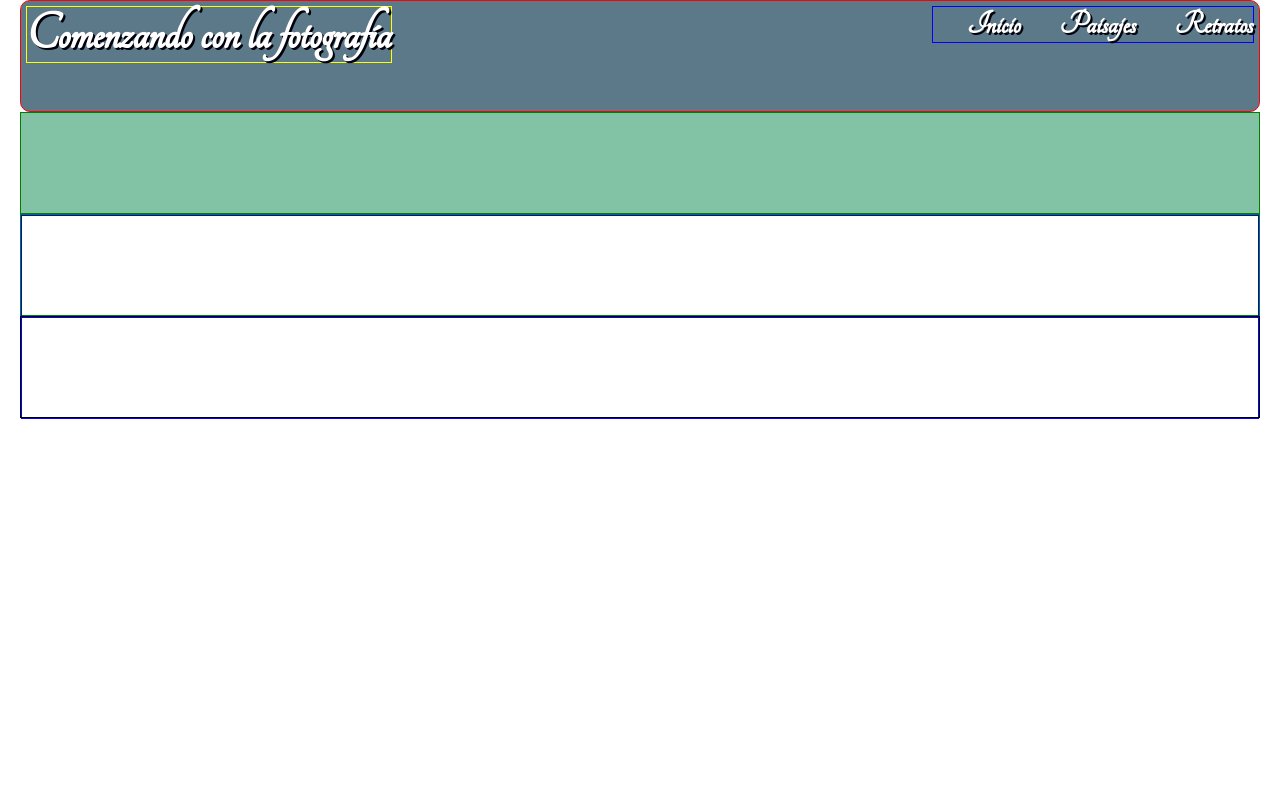
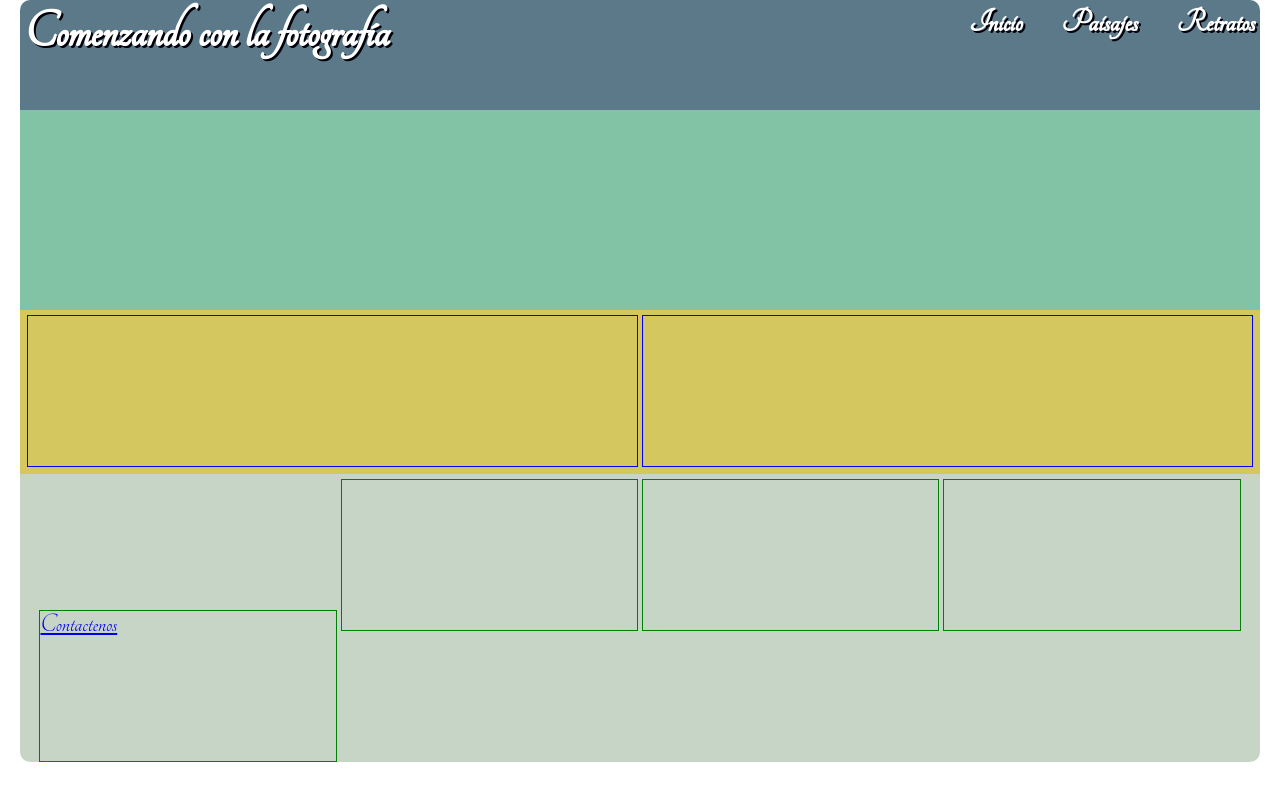
Before and after one commit to andresgt2000/Evaluaci-n-Final-CSS-y-DWR, a plain HTML site: page public_html/index.html in a window 1280 px wide. Drawn offline with Linux system fonts and the light colour scheme.

Commit message:
Definición de estructura de pie

```diff
--- a/public_html/css/estilos.css
+++ b/public_html/css/estilos.css
@@ -22,22 +22,23 @@ body {
 }
 
 header {
-    border: 1px solid red;
+    /*border: 1px solid red;*/
     height: 100px;
     background-color: #5b7989;
-    border-radius: 10px;
+    border-radius: 10px 10px 0 0;
     padding: 5px;
 }
 
 header h1 {
+    /*border: 1px yellow solid;*/
     color: white;
     text-shadow:2px 2px #02010a;
-    border: 1px yellow solid;
+
     display: inline-block
 }
 
 header nav {
-    border: 1px blue solid;
+    /*border: 1px blue solid;*/
     display: inline-block;
     font-size: 1.25em;
     float: right;
@@ -58,20 +59,48 @@ header nav a:hover {
 }
 
 section {
-    border: 1px solid green;
-    height: 100px;
+    /*border: 1px solid green; */
 }
 
 section article {
     border: 1px solid blue;
-    height: 100px;
+    min-height: 150px;
+    height: auto;
 }
 
 footer {
-    border: 1px solid black;
-    height: 100px;
+    /*border: 1px solid black;*/
+    border-radius: 0 0 10px 10px;
+    height: auto;
+    text-align: center;
+    background-color: #C6d5c5;
+    padding: 5px 5px 0 5px;
+}
+
+footer article {
+    border: 1px solid green;
+    width: 24%;
+    display: inline-flex;
+    flex-direction: row;
+    min-height: 150px;
+    height: auto;
 }
 
 #imagenCentral {
     background-color: #82c3a6;
+    min-height: 200px;
+    height: auto;
 }
+
+#imagenSecundaria {
+    background: #d5c75f;
+    text-align: center;
+    padding: 5px 5px 0 5px;
+
+}
+
+#imagenSecundaria article {
+    width: 49.5%;
+    display: inline-flex;
+    flex-direction:row;
+}
--- a/public_html/index.html
+++ b/public_html/index.html
@@ -29,7 +29,13 @@ and open the template in the editor.
             <article></article>
         </section>
         <footer>
-
+            <article>
+                <a href="mailto=info@comenzandoconlafotografia.com"
+                   target="_blank" >Contactenos</a>
+            </article>
+            <article></article>
+            <article></article>
+            <article></article>
         </footer>
 
     </body>
```
